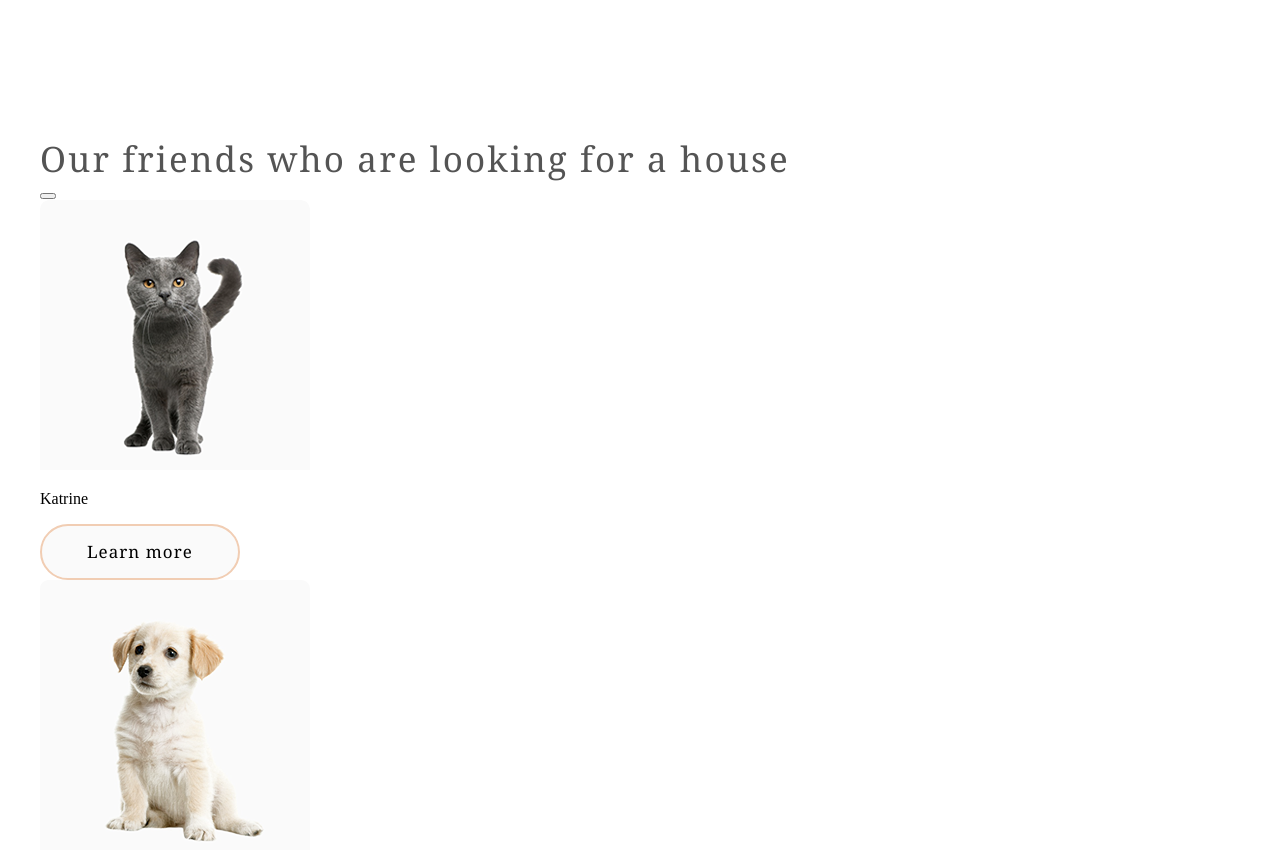
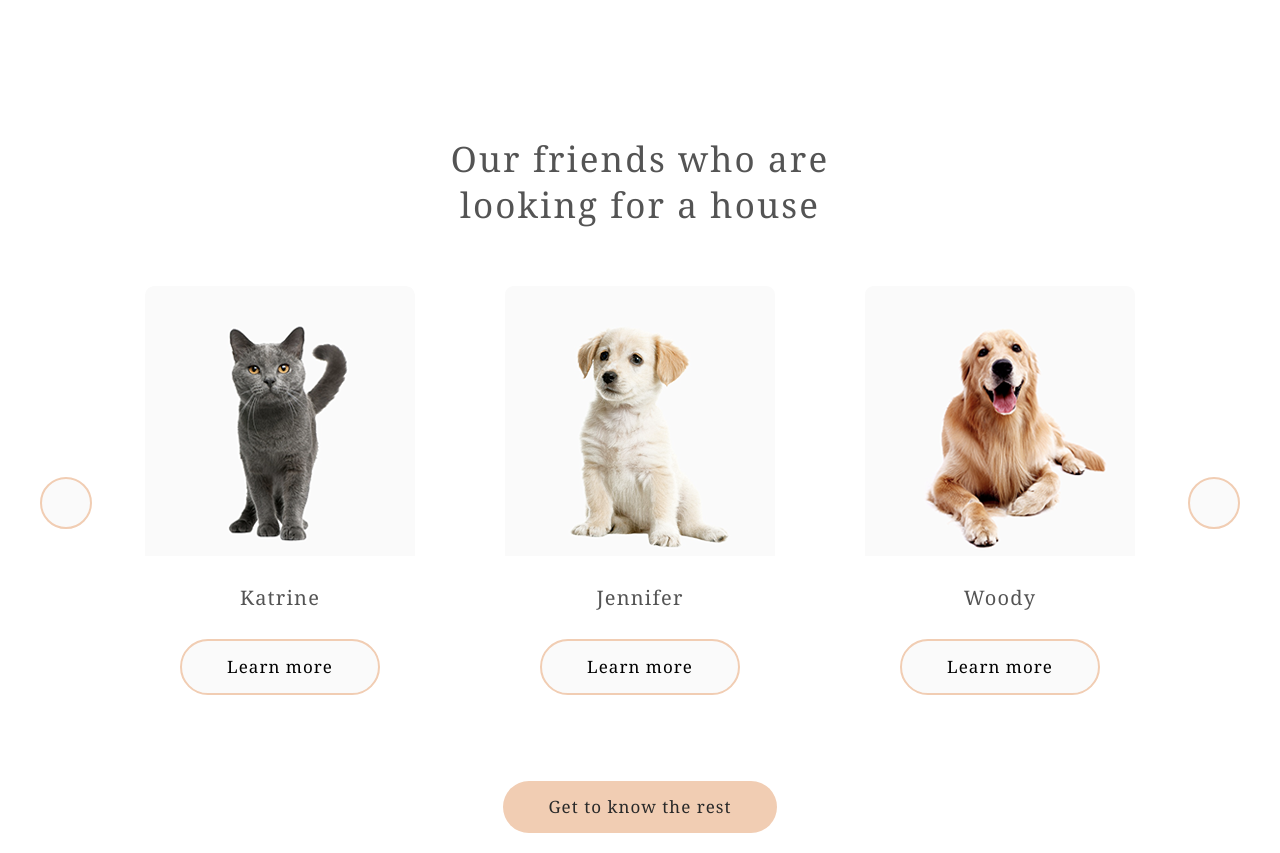
Before and after one commit to squidawg/shelter, a website: page pages/index.html in a window 1280 px wide. Shown: the part 1440-2293 px from the top of the page. Drawn offline with Linux system fonts and the light colour scheme.

Commit message:
feat: add style for "our-friends" block

```diff
--- a/pages/index.html
+++ b/pages/index.html
@@ -28,7 +28,7 @@
             </nav>
         </div>
     </header>
-    <section class="not-only wrapper margin">
+    <section class="not-only wrapper">
         <div class="promo">
             <h2 class="promo_title">Not only people need a house</h2>
             <p class="promo_text">We offer to give a chance to a little and nice puppy with an extremely wide and open heart. He or she will love you more than anybody else in the world, you will see!</p>
@@ -55,9 +55,11 @@
 
 </section>
 <section class="our-friends wrapper">
-    <div class="our-friends_inner margin">
+    <div class="our-friends_inner">
+        <div class="section_title-container">
         <h3 class="section_title">Our friends who
             are looking for a house</h3>
+        </div>
 
         <div class="carousel_box">
             <div class="prev" id="btn_left">
@@ -160,7 +162,7 @@
         <p class="donation_text">Legal information and lorem ipsum dolor sit amet, consectetur adipiscing elit. Maecenas a ipsum at libero sagittis dignissim sed ac diam. Praesent ultrices maximus tortor et vulputate. Interdum et malesuada fames ac ante ipsum primis in faucibus.</p>
     </div>
 </section>
-<footer class="footer wrapper margin">
+<footer class="footer wrapper">
     <div class="contacts">
         <h3 class="section_name">For questions and suggestions</h3>
         <div class="contacts_inner left">
--- a/sass/base/_buttons.scss
+++ b/sass/base/_buttons.scss
@@ -25,3 +25,66 @@
     }
   }
 }
+
+.arrow {
+  @extend %font-georgia;
+  @include font($size:1.7rem, $height:130%);
+  padding: 23px 19px 23px 19px;
+  border-radius: 100px;
+  cursor: pointer;
+  transition: all .3s;
+  display: flex;
+  height: 52px;
+  width: 52px;
+
+  &_bordered {
+    @extend %font-georgia;
+    @include font($size:1.7rem, $height:130%);
+    display: flex;
+    justify-content: center;
+    padding: 23px 19px 23px 19px;
+    border-radius: 100px;
+    cursor: pointer;
+    transition: all .3s;
+    height: 52px;
+    width: 52px;
+    background: $color-light;
+    border: 2px solid $color-primary;
+    align-items: center;
+
+
+    &:hover {
+      background: $color-primary-light;
+      border: 2px solid $color-primary-light;
+    }
+
+
+  }
+
+  &_bordered__inactive {
+    @extend %font-georgia;
+    @include font($size:1.7rem, $height:130%);
+    display: flex;
+    justify-content: center;
+    padding: 23px 19px 23px 19px;
+    border-radius: 100px;
+    cursor: default;
+    transition: all .3s;
+    height: 52px;
+    width: 52px;
+    background: $color-light;
+    border: 2px solid $color-background-text;
+    align-items: center;
+  }
+}
+
+.prev{
+  margin-top: 191px;
+  margin-right: 53px;
+
+}
+
+.next{
+  margin-top: 191px;
+  margin-left: 53px;
+}
--- a/sass/components/_not-only.scss
+++ b/sass/components/_not-only.scss
@@ -6,6 +6,7 @@
 }
 
 .promo{
+  margin-left: 40px;
   display: flex;
   flex-direction: column;
   gap: 40px;
@@ -29,5 +30,6 @@
   }
   &_image{
     height: 728px;
+    margin-right: 40px;
   }
 }
--- /dev/null
+++ b/sass/components/_our-friends.scss
@@ -0,0 +1,41 @@
+.our-friends_inner{
+  margin: 0 0 100px 0;
+  display: flex;
+  flex-direction: column;
+  align-items: center;
+  gap: 60px;
+}
+
+.section_title{
+
+  &-container{
+    width: 400px;
+    height: 90px;
+    text-align: center;
+  }
+}
+
+.carousel {
+  display: flex;
+  flex-direction: row;
+  gap: 90px;
+  &_box {
+    display: flex;
+    flex-direction: row;
+  }
+  &_card{
+    display: flex;
+    flex-direction: column;
+    align-items: center;
+    gap: 30px;
+    height: 435px;
+  }
+  &_title{
+    @extend %font-georgia;
+    @include font(20px, 23px, $letter-spacing: 0.06em);
+    color: $color-heading;
+    text-align: center;
+    margin: 0;
+
+  }
+}
--- a/sass/style.scss
+++ b/sass/style.scss
@@ -12,5 +12,5 @@
 @import "components/header";
 @import "components/not-only";
 @import "components/about";
-
+@import "components/our-friends";
 @import "layout/wrapper";
```
Also changed, not shown: sass/style.css, 1 other file.
